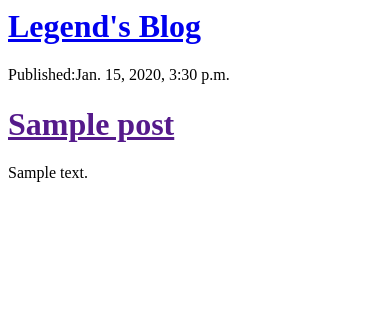
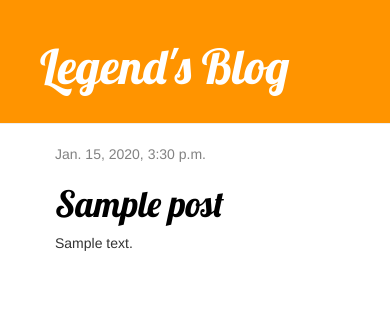
Before and after one commit to GaneshNimkar/my-first-blog, a Django app: template blog/templates/blog/post_list.html in a window 390 px wide. Shown: the top 322 px of the page. Run offline with Django 3.2, Linux system fonts and the light colour scheme; the template is opened without the code that fills it: values that come from a table or form of the project are taken from there, others are empty; tables that the repository leaves empty hold one stand-in row (values such as "Sample post"); some libraries are stand-ins or nearby versions.

Commit message:
Added views and template for detailed blog post and CSS for site.

```diff
--- /dev/null
+++ b/blog/static/css/blog.css
@@ -0,0 +1,37 @@
+.page-header {
+	background-color: #ff9400;
+	margin-top: 0;
+	padding: 20px 20px 20px 40px;
+}
+.page-header h1, .page-header h1 a, .page-header h1 a:visited, .page-header h1 a:active {
+	color: #ffffff;
+	font-size: 36pt;
+	text-decoration: none;
+}
+.content {
+	margin-left: 40px;
+}
+h1, h2, h3, h4 {
+	font-family: 'Lobster', cursive;
+}
+.date {
+	color: #828282;
+}
+.save {
+	float: right;
+}
+.post-form textarea, .post-form input {
+	width: 100%;
+}
+.top-menu, .top-menu:hover, .top-menu:visited {
+	color: #ffffff;
+	float: right;
+	font-size: 26pt;
+	margin-right: 20px;
+}
+.post {
+	margin-bottom: 70px;
+}
+.post h1 a, .post h1 a:visited {
+	color: #000000;
+}
--- /dev/null
+++ b/blog/templates/blog/base.html
@@ -0,0 +1,24 @@
+{% load staticfiles %}
+<html>
+	<head>
+		<title>Legend's  blog</title>
+		<link rel="stylesheet" href="//maxcdn.bootstrapcdn.com/bootstrap/3.2.0/css/bootstrap.min.css">
+		<link rel="stylesheet" href="//maxcdn.bootstrapcdn.com/bootstrap/3.2.0/css/bootstrap-theme.min.css">
+		<link rel="stylesheet" href="{% static 'css/blog.css' %}">
+		<link href="//fonts.googleapis.com/css?family=Lobster&subset=latin,latin-ext" rel="stylesheet" type="text/css">
+		<link rel="stylesheet" href="{% static 'css/blog.css' %}">
+	</head>
+	<body>
+		<div class="page-header">
+			<h1><a href="/">Legend's Blog</a></h1>
+		</div>
+		<div class="content container">
+			<div class="row">
+				<div class="col-md-8">
+					{% block content %}
+					{% endblock %}
+				</div>
+			</div>
+		</div>
+	</body>
+</html>
--- a/blog/templates/blog/post_list.html
+++ b/blog/templates/blog/post_list.html
@@ -1,17 +1,15 @@
-<html>
-	<head>
-		<title>Legend's blog</title>
-	</head>
-	<body>
-		<div>
-			<h1><a href="/">Legend's Blog</a></h1>
-		</div>
-		 {% for post in posts %}
-			<div>
-				<p>Published:{{post.published_date}}</p>
-				<h1><a href=""> {{post.title}} </a></h1>
-				<p>{{ post.text|linebreaksbr }}</p>
-			</div>
-		{% endfor %}
-	</body>
-</html>
+
+{% extends 'blog/base.html' %}
+
+{% block content %}
+
+				{% for post in posts %}
+					<div class="post">
+						<div class="date">
+							 {{ post.published_date }}
+						</div>
+						<h1><a href="{% url 'post_detail' pk=post.pk %}">{{ post.title }}</a></h1>
+						<p>{{ post.text|linebreaksbr }}</p>
+					</div>
+				{% endfor %}
+ {% endblock %}
--- a/blog/urls.py
+++ b/blog/urls.py
@@ -3,4 +3,5 @@ from . import views
 
 urlpatterns = [
 	url(r'^$', views.post_list, name='post_list'),
+	url(r'^post/(?P<pk>\d+)/$', views.post_detail, name='post_detail'),
 ]
--- a/blog/views.py
+++ b/blog/views.py
@@ -3,7 +3,12 @@ from django.shortcuts import render
 # Create your views here.
 from .models import Post
 from django.utils import timezone
+from django.shortcuts import render, get_object_or_404
 
 def post_list(request):
 	posts = Post.objects.filter(published_date__lte=timezone.now()).order_by('published_date')
 	return render(request, 'blog/post_list.html', {'posts':posts})
+
+def post_detail(request, pk):
+	post = get_object_or_404(Post, pk=pk)
+	return render(request, 'blog/post_detail.html', {'post': post})
```
Also changed, not shown: blog/templates/blog/post_detail.html (added, +12 -0 lines).
